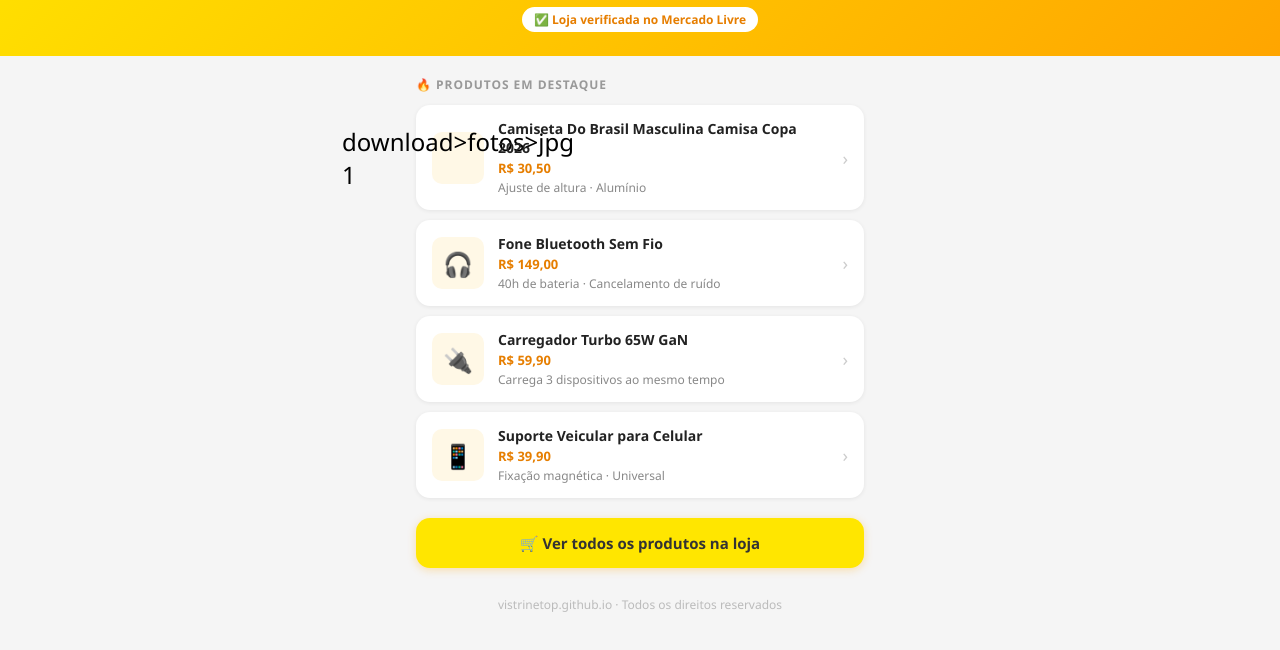
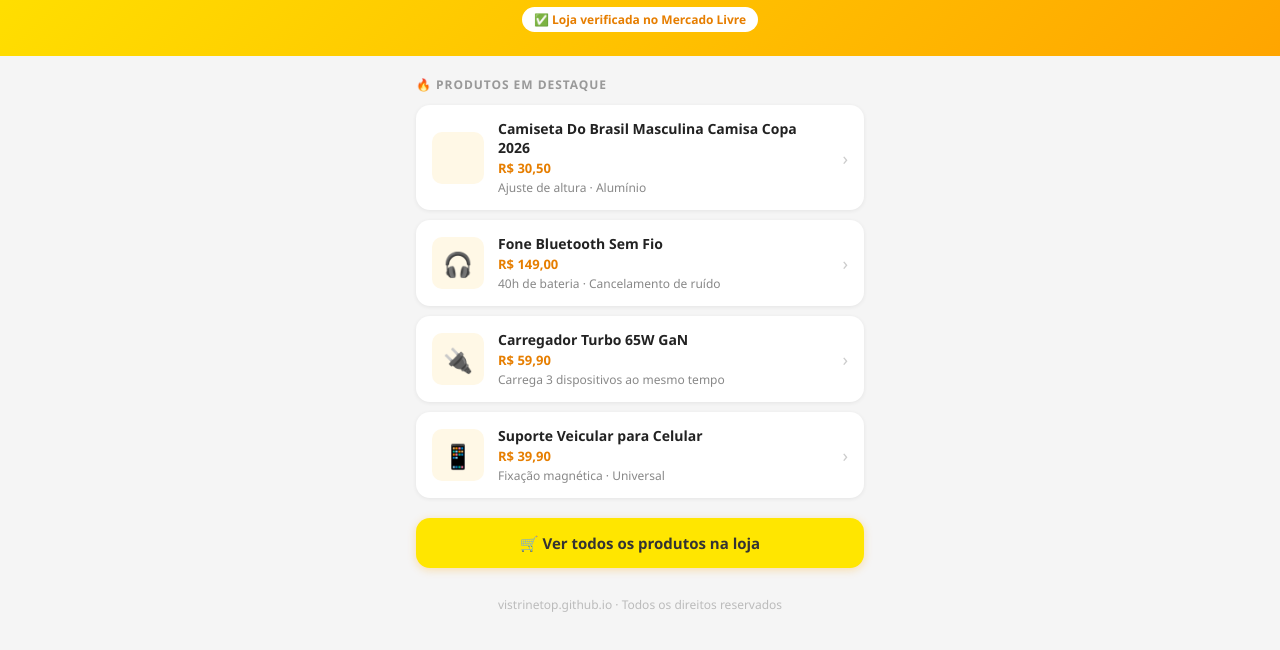
Before and after one commit to isfbela-coder/VitrineTop, a plain HTML site: page index.html in a window 1280 px wide. Shown: the part 178-828 px from the top of the page. Drawn offline with Linux system fonts and the light colour scheme.

Commit message:
Update index.html

```diff
--- a/index.html
+++ b/index.html
@@ -139,7 +139,7 @@
   <p class="section-title">🔥 Produtos em destaque</p>
 
   <a class="product-card" href="https://meli.la/2VsvGSz" target="_blank">
-    <div class="product-icon">download>fotos>jpg 1</div>
+    <div class="product-icon"></div>
     <div class="product-info">
       <div class="product-name">Camiseta Do Brasil Masculina Camisa Copa 2026</div>
       <div class="product-price">R$ 30,50</div>
```
